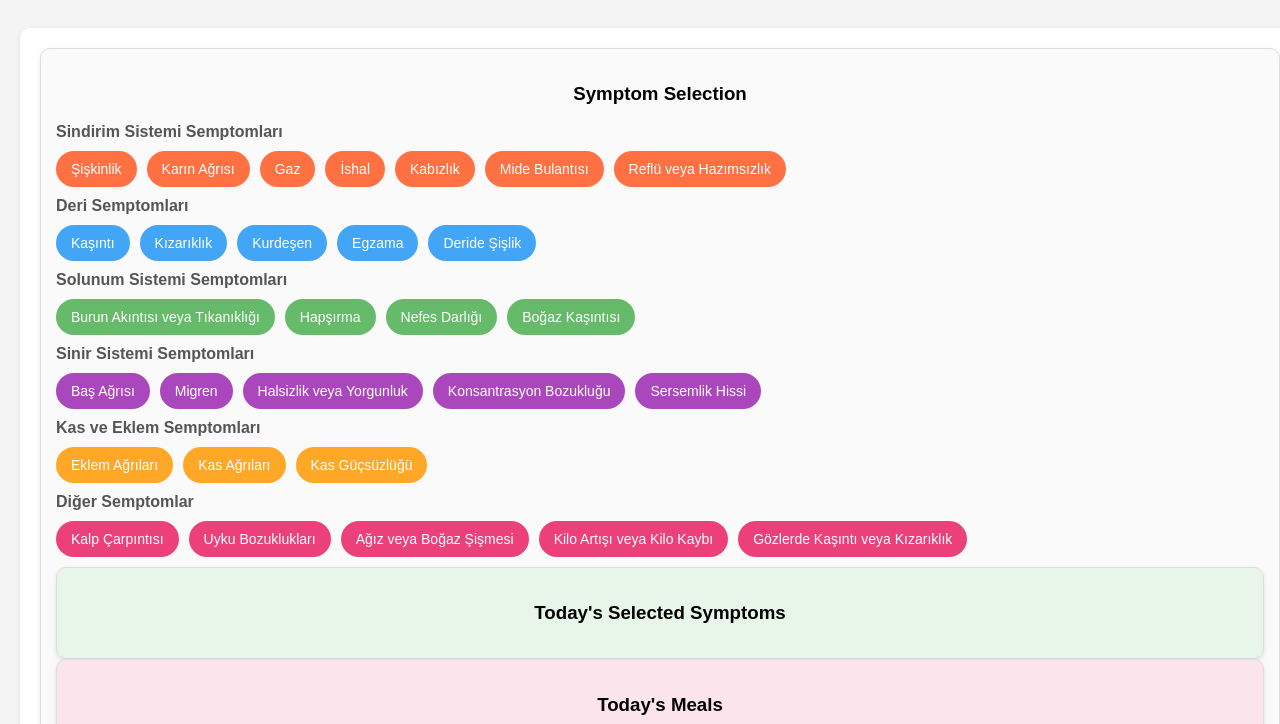
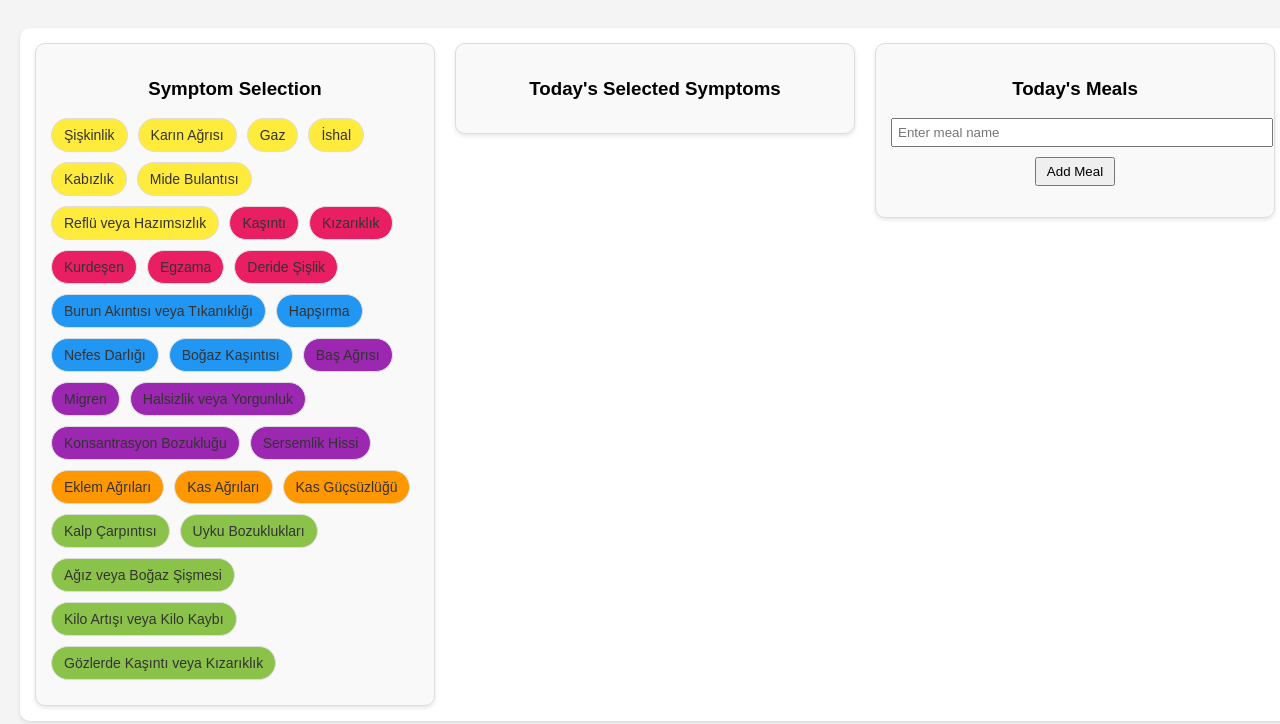
Before and after one commit to nezahatkorkmaz/diyet-uygulamasi, a website: page public/index.html in a window 1280 px wide. Shown: the part 375-1099 px from the top of the page. Drawn offline with Linux system fonts and the light colour scheme.

Commit message:
ortalandı

```diff
--- a/public/index.html
+++ b/public/index.html
@@ -5,65 +5,6 @@
   <meta name="viewport" content="width=device-width, initial-scale=1.0">
   <title>Diyet Uygulaması</title>
   <link rel="stylesheet" href="style.css">
-  <style>
-    .category-title {
-      font-weight: bold;
-      margin: 10px 0;
-      color: #555;
-    }
-
-    .symptom-buttons {
-      display: flex;
-      flex-wrap: wrap;
-      gap: 10px;
-    }
-
-    .symptom-button {
-      padding: 10px 15px;
-      border: none;
-      border-radius: 20px;
-      cursor: pointer;
-      color: white;
-      font-size: 14px;
-    }
-
-    .digestion { background-color: #FF7043; }   /* Sindirim Sistemi: Turuncu */
-    .skin { background-color: #42A5F5; }       /* Deri: Mavi */
-    .respiratory { background-color: #66BB6A; }/* Solunum Sistemi: Yeşil */
-    .nerve { background-color: #AB47BC; }      /* Sinir Sistemi: Mor */
-    .muscle { background-color: #FFA726; }     /* Kas ve Eklem: Açık Turuncu */
-    .other { background-color: #EC407A; }      /* Diğer: Pembe */
-    .active { border: 2px solid #333; transform: scale(1.05); }
-
-    /* 3 Bölümü Yan Yana Getir */
-    .feature-container.full-width {
-      display: flex; /* Yan yana yerleşim */
-      justify-content: space-between; /* Aralarında boşluk */
-      gap: 20px; /* Bölümler arası boşluk */
-      align-items: flex-start; /* Üst hizalama */
-    }
-
-    /* Her Bölümün Genişlik ve Stili */
-    .symptom-container,
-    .selected-symptoms-container,
-    .meal-container {
-      flex: 1; /* Eşit genişlik */
-      padding: 15px;
-      background-color: #f9f9f9;
-      border-radius: 10px;
-      box-shadow: 0 2px 4px rgba(0, 0, 0, 0.1);
-    }
-
-    /* Responsive Ayar: Küçük Ekranlarda Alt Alta Diz */
-    @media (max-width: 768px) {
-      .feature-container.full-width {
-        flex-direction: column; /* Küçük ekranlarda alt alta diz */
-      }
-    }
-</style>
-
-</head>
-<body>
     <!-- Navbar -->
     <nav class="navbar">
       <ul>
@@ -83,14 +24,88 @@
       </div>
     </header>
   </section>
-  <section id="symptoms-meals" class="feature-containers">
-    <div class="feature-container full-width" style="display: flex; gap: 20px;">
-      <!-- Sol Taraf: Semptom Seçme -->
-      <div class="symptom-container" style="flex: 1; padding: 15px; background-color: #fafafa; border-radius: 10px; border: 1px solid #ddd;">
+  <style>
+    /* Genel Stiller */
+    /* Genel Stiller */
+body {
+  margin: 0;
+  font-family: Arial, sans-serif;
+  background-color: #f4f4f4;
+}
+
+.feature-containers {
+  padding: 20px;
+  display: flex;
+  flex-direction: column;
+  gap: 20px;
+}
+
+/* Full Width Feature Container */
+.feature-container.full-width {
+  width: 100%;
+  display: flex;
+  gap: 20px;
+  justify-content: space-between;
+  align-items: flex-start;
+  background-color: #fff;
+  border-radius: 10px;
+  box-shadow: 0 2px 4px rgba(0, 0, 0, 0.1);
+  padding: 15px;
+}
+
+/* İlk Konteyner İçindeki Bölümler */
+.symptom-container,
+.selected-symptoms-container,
+.meal-container {
+  flex: 1;
+  padding: 15px;
+  background-color: #f9f9f9;
+  border: 1px solid #ddd;
+  border-radius: 10px;
+  box-shadow: 0 2px 4px rgba(0, 0, 0, 0.1);
+}
+
+/* Alttaki Üç Feature Container */
+.feature-container {
+  flex: 1;
+  background-color: #fff;
+  border-radius: 10px;
+  box-shadow: 0 2px 4px rgba(0, 0, 0, 0.1);
+  padding: 20px;
+  text-align: center;
+}
+
+/* 3 Feature Container Yan Yana Dizilim */
+.three-containers {
+  display: flex;
+  gap: 20px;
+}
+
+.three-containers .feature-container {
+  flex: 1; /* Üçü eşit genişlikte */
+}
+
+/* Responsive Ayar: Küçük Ekranlarda Alt Alta Diz */
+@media (max-width: 768px) {
+  .feature-container.full-width {
+    flex-direction: column;
+  }
+
+  .three-containers {
+    flex-direction: column;
+  }
+}
+  </style>
+</head>
+<body>
+
+  <!-- Feature Containers -->
+  <section class="feature-containers">
+    <!-- Tüm Satırı Kaplayan Konteyner -->
+    <div class="feature-container full-width">
+      <!-- Sol Bölüm: Symptom Selection -->
+      <div class="symptom-container">
         <h3>Symptom Selection</h3>
-
-        <!-- Sindirim Sistemi -->
-      <h5 class="category-title">Sindirim Sistemi Semptomları</h5>
         <div class="symptom-buttons">
           <button class="symptom-button digestion" data-symptom="Şişkinlik">Şişkinlik</button>
           <button class="symptom-button digestion" data-symptom="Karın Ağrısı">Karın Ağrısı</button>
@@ -99,63 +114,45 @@
           <button class="symptom-button digestion" data-symptom="Kabızlık">Kabızlık</button>
           <button class="symptom-button digestion" data-symptom="Mide Bulantısı">Mide Bulantısı</button>
           <button class="symptom-button digestion" data-symptom="Reflü veya Hazımsızlık">Reflü veya Hazımsızlık</button>
-      </div>
 
-      <!-- Deri Semptomları -->
-      <h5 class="category-title">Deri Semptomları</h5>
-      <div class="symptom-buttons">
           <button class="symptom-button skin" data-symptom="Kaşıntı">Kaşıntı</button>
           <button class="symptom-button skin" data-symptom="Kızarıklık">Kızarıklık</button>
           <button class="symptom-button skin" data-symptom="Kurdeşen">Kurdeşen</button>
           <button class="symptom-button skin" data-symptom="Egzama">Egzama</button>
           <button class="symptom-button skin" data-symptom="Deride Şişlik">Deride Şişlik</button>
-      </div>
 
-      <!-- Solunum Sistemi -->
-      <h5 class="category-title">Solunum Sistemi Semptomları</h5>
-      <div class="symptom-buttons">
           <button class="symptom-button respiratory" data-symptom="Burun Akıntısı veya Tıkanıklığı">Burun Akıntısı veya Tıkanıklığı</button>
           <button class="symptom-button respiratory" data-symptom="Hapşırma">Hapşırma</button>
           <button class="symptom-button respiratory" data-symptom="Nefes Darlığı">Nefes Darlığı</button>
           <button class="symptom-button respiratory" data-symptom="Boğaz Kaşıntısı">Boğaz Kaşıntısı</button>
-      </div>
 
-      <!-- Sinir Sistemi -->
-      <h5 class="category-title">Sinir Sistemi Semptomları</h5>
-      <div class="symptom-buttons">
           <button class="symptom-button nerve" data-symptom="Baş Ağrısı">Baş Ağrısı</button>
           <button class="symptom-button nerve" data-symptom="Migren">Migren</button>
           <button class="symptom-button nerve" data-symptom="Halsizlik veya Yorgunluk">Halsizlik veya Yorgunluk</button>
           <button class="symptom-button nerve" data-symptom="Konsantrasyon Bozukluğu">Konsantrasyon Bozukluğu</button>
           <button class="symptom-button nerve" data-symptom="Sersemlik Hissi">Sersemlik Hissi</button>
-      </div>
 
-      <!-- Kas ve Eklem Semptomları -->
-      <h5 class="category-title">Kas ve Eklem Semptomları</h5>
-      <div class="symptom-buttons">
           <button class="symptom-button muscle" data-symptom="Eklem Ağrıları">Eklem Ağrıları</button>
           <button class="symptom-button muscle" data-symptom="Kas Ağrıları">Kas Ağrıları</button>
           <button class="symptom-button muscle" data-symptom="Kas Güçsüzlüğü">Kas Güçsüzlüğü</button>
-      </div>
 
-      <!-- Diğer Semptomlar -->
-      <h5 class="category-title">Diğer Semptomlar</h5>
-      <div class="symptom-buttons">
           <button class="symptom-button other" data-symptom="Kalp Çarpıntısı">Kalp Çarpıntısı</button>
           <button class="symptom-button other" data-symptom="Uyku Bozuklukları">Uyku Bozuklukları</button>
           <button class="symptom-button other" data-symptom="Ağız veya Boğaz Şişmesi">Ağız veya Boğaz Şişmesi</button>
           <button class="symptom-button other" data-symptom="Kilo Artışı veya Kilo Kaybı">Kilo Artışı veya Kilo Kaybı</button>
           <button class="symptom-button other" data-symptom="Gözlerde Kaşıntı veya Kızarıklık">Gözlerde Kaşıntı veya Kızarıklık</button>
+
+        </div>
       </div>
 
-      <!-- Orta Bölüm: Bugünün Seçilen Semptomları -->
-      <div class="selected-symptoms-container" style="flex: 1; padding: 15px; background-color: #e8f5e9; border-radius: 10px; border: 1px solid #ddd;">
+      <!-- Orta Bölüm: Seçilen Semptomlar -->
+      <div class="selected-symptoms-container">
         <h3>Today's Selected Symptoms</h3>
         <ul id="selected-symptoms" style="list-style-type: none; padding: 0;"></ul>
       </div>
 
-      <!-- Sağ Taraf: Bugünün Yemekleri -->
-      <div class="meal-container" style="flex: 1; padding: 15px; background-color: #fce4ec; border-radius: 10px; border: 1px solid #ddd;">
+      <!-- Sağ Bölüm: Bugünün Yemekleri -->
+      <div class="meal-container">
         <h3>Today's Meals</h3>
         <input type="text" id="meal-input" placeholder="Enter meal name" style="width: 100%; padding: 5px; margin-bottom: 10px;" />
         <button id="add-meal-button" style="padding: 5px 10px;">Add Meal</button>
@@ -163,7 +160,6 @@
       </div>
     </div>
   </section>
-
 
 <script>
   const selectedSymptoms = [];
@@ -190,7 +186,8 @@
       ul.appendChild(li);
     });
   }
-  // Today's Meals: CRUD İşlemleri
+
+  // Bugünün Yemekleri: CRUD İşlemleri
   document.getElementById("add-meal-button").addEventListener("click", () => {
     const mealInput = document.getElementById("meal-input");
     const mealName = mealInput.value.trim();
@@ -210,9 +207,14 @@
     }
   });
 </script>
+
 </body>
 </html>
+
     <!-- Diğer Feature Container'lar -->
+      <!-- Altındaki 3 Container -->
+    <div class="three-containers">
+      <div class="feature-container">
         <div class="feature-container water-tracker">
           <h3>Water Tracking</h3>
           <div class="water-circle">
@@ -227,8 +229,8 @@
           </div>
           <p id="water-progress-text">0.00 / 2L Goal</p>
         </div>
-
-    <!-- Weight Tracker -->
+      </div>
+      <div class="feature-container">
         <div class="feature-container weight-tracker">
           <h3>Weight Tracking</h3>
           <div class="weight-circle">
@@ -242,13 +244,15 @@
             <button id="increase-weight" class="circle-button">+</button>
           </div>
         </div>
-
-    <!-- Calorie Tracker -->
+      </div>
+      <div class="feature-container">
         <div class="feature-container">
           <h3>Calorie Tracking</h3>
           <p>Upload your meal image to estimate calories</p>
           <input type="file" id="mealImage" />
           <button>Estimate Calories</button>
+        </div>
+      </div>
     </div>
   </section>
 
```
Lines whose indentation alone changed are shown as unchanged.
